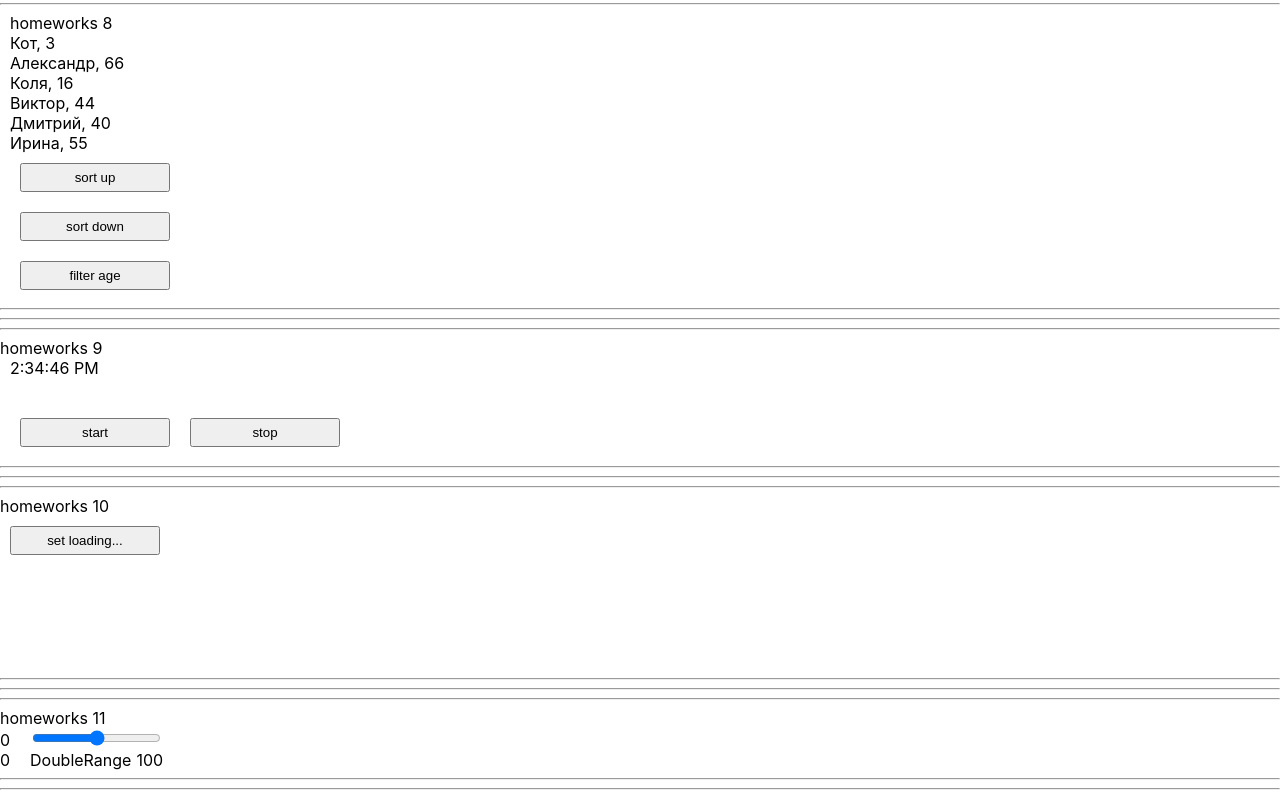
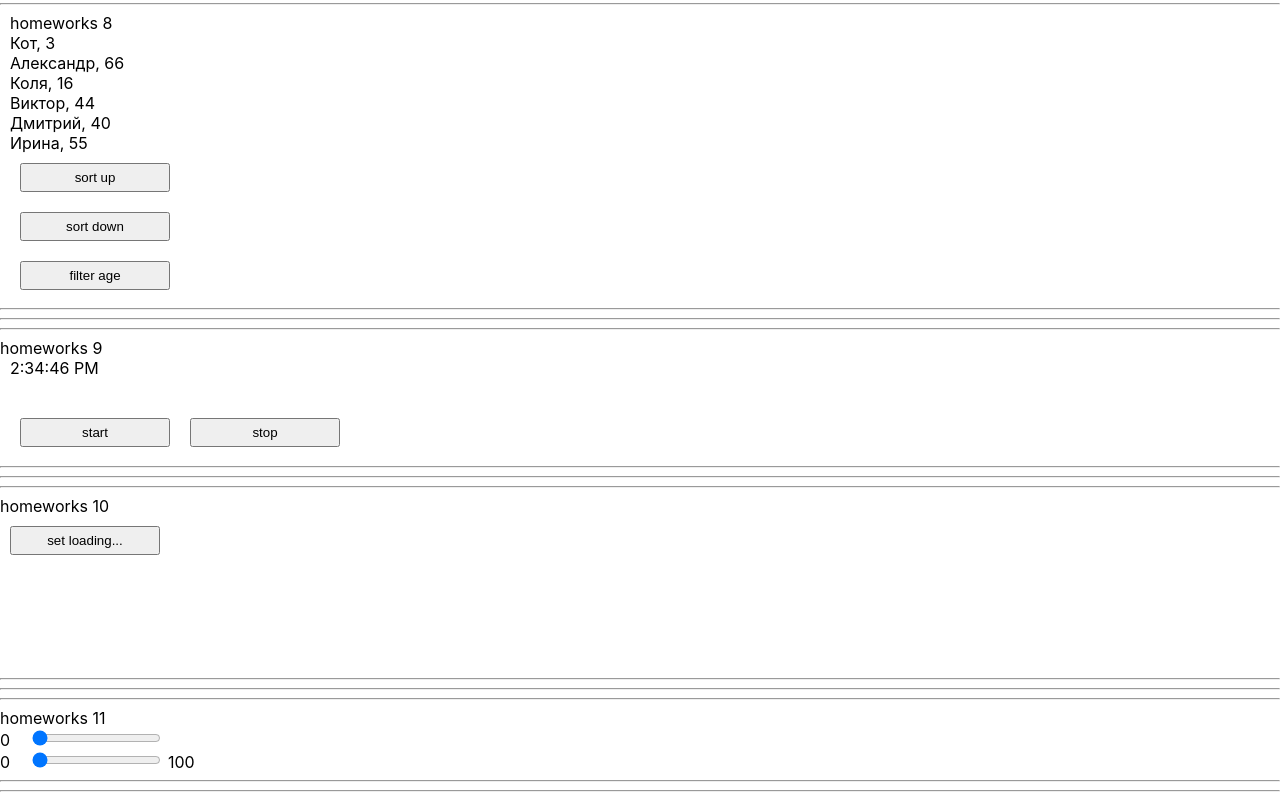
Before and after one commit to Crash2022/Samurai-Homeworks, a React (Create React App) app: page /#/pre-junior in a window 1280 px wide. Shown: the part 1562-2362 px from the top of the page. Built offline with nearby package versions, Linux system fonts and the light colour scheme.

Commit message:
hw11 main done

```diff
--- a/src/p2-homeworks/h11/HW11.tsx
+++ b/src/p2-homeworks/h11/HW11.tsx
@@ -3,8 +3,8 @@ import SuperRange from './common/c7-SuperRange/SuperRange'
 import SuperDoubleRange from './common/c8-SuperDoubleRange/SuperDoubleRange'
 
 function HW11() {
-    const [value1, setValue1] = useState(0)
-    const [value2, setValue2] = useState(100)
+    const [value1, setValue1] = useState<number>(0)
+    const [value2, setValue2] = useState<number>(100)
 
     const onChangeRangeValue = (value: number) => {
         setValue1(value);
@@ -19,6 +19,7 @@ function HW11() {
             <div>
                 <span style={{display: 'inline-block', width:'30px'}}>{value1}</span>
                 <SuperRange
+                    value={value1}
                     onChangeRange={onChangeRangeValue}
                 />
             </div>
@@ -27,6 +28,8 @@ function HW11() {
                 <span style={{display: 'inline-block', width:'30px'}}>{value1}</span>
                 <SuperDoubleRange
                     // сделать так чтоб value1 и value2 изменялось
+                    value={value1}
+                    onChangeRange={onChangeRangeValue}
                 />
                 <span style={{display: 'inline-block', width:'20px', marginLeft: '5px'}}>{value2}</span>
             </div>
--- a/src/p2-homeworks/h11/common/c7-SuperRange/SuperRange.tsx
+++ b/src/p2-homeworks/h11/common/c7-SuperRange/SuperRange.tsx
@@ -21,7 +21,6 @@ const SuperRange: React.FC<SuperRangePropsType> = (
 ) => {
     const onChangeCallback = (e: ChangeEvent<HTMLInputElement>) => {
         onChange && onChange(e) // сохраняем старую функциональность
-
         onChangeRange && onChangeRange(+e.currentTarget.value)
     }
 
--- a/src/p2-homeworks/h11/common/c8-SuperDoubleRange/SuperDoubleRange.tsx
+++ b/src/p2-homeworks/h11/common/c8-SuperDoubleRange/SuperDoubleRange.tsx
@@ -1,22 +1,52 @@
-import React from 'react'
+import React, {ChangeEvent, DetailedHTMLProps, InputHTMLAttributes} from 'react'
+import s from "../c7-SuperRange/SuperRange.module.css";
 
-type SuperDoubleRangePropsType = {
-    onChangeRange?: (value: [number, number]) => void
-    value?: [number, number]
+// тип пропсов обычного инпута
+type DefaultInputPropsType = DetailedHTMLProps<InputHTMLAttributes<HTMLInputElement>, HTMLInputElement>
+
+type SuperDoubleRangePropsType = DefaultInputPropsType & {
+    onChangeRange?: (value: number) => void
+    //onChangeRange?: (value: [number, number]) => void
+
+    //value?: [number, number]
     // min, max, step, disable, ...
+
+    // min: number
+    // max: number
+    // step: number
+    // disable: boolean
 }
 
 const SuperDoubleRange: React.FC<SuperDoubleRangePropsType> = (
     {
-        onChangeRange, value,
+        onChange, onChangeRange,
+        //value,
         // min, max, step, disable, ...
+        //min, max, step, disable,
+        className,
+
+        ...restProps// все остальные пропсы попадут в объект restProps
     }
 ) => {
+
     // сделать самому, можно подключать библиотеки
+
+    const onChangeCallback = (e: ChangeEvent<HTMLInputElement>) => {
+        onChange && onChange(e) // сохраняем старую функциональность
+        onChangeRange && onChangeRange(+e.currentTarget.value)
+    }
+
+    const finalRangeClassName = `${s.range} ${className ? className : ''}`
 
     return (
         <>
-            DoubleRange
+            <input
+                type={'range'}
+                onChange={onChangeCallback}
+                className={finalRangeClassName}
+
+                {...restProps}
+            />
         </>
     )
 }
```
